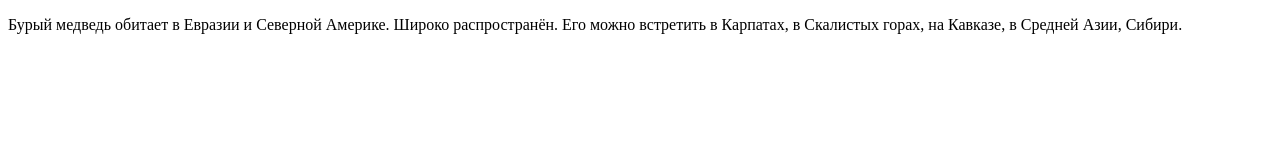
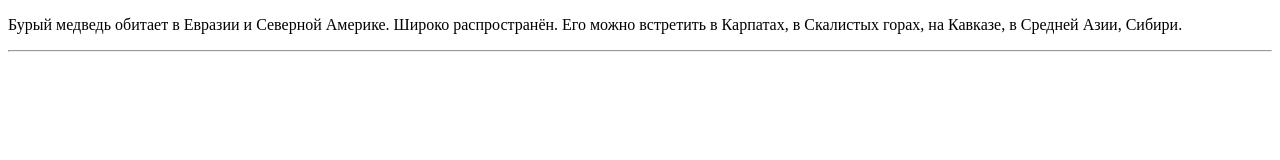
Before and after one commit to Serg12345/html, a plain HTML site: page index.html in a window 1280 px wide. Drawn offline with Linux system fonts and the light colour scheme.

Commit message:
Горизонтальная линия

```diff
--- a/index.html
+++ b/index.html
@@ -7,5 +7,7 @@
 <body>
 <!-- Абзац -->
 <p>Бурый медведь обитает в Евразии и Северной Америке. Широко распространён. Его можно встретить в Карпатах, в Скалистых горах, на Кавказе, в Средней Азии, Сибири.</p>
+<!-- Горизонтальная линия -->
+<hr>
 </body>
 </html>
```
